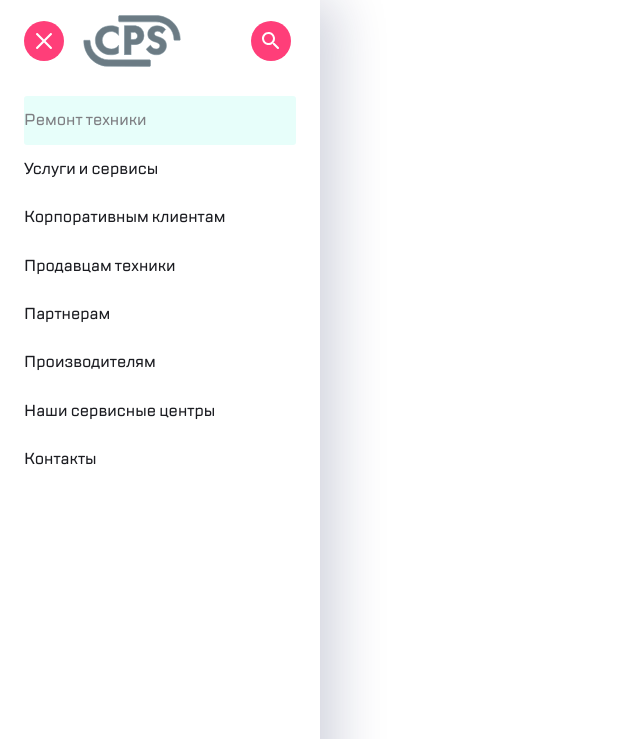
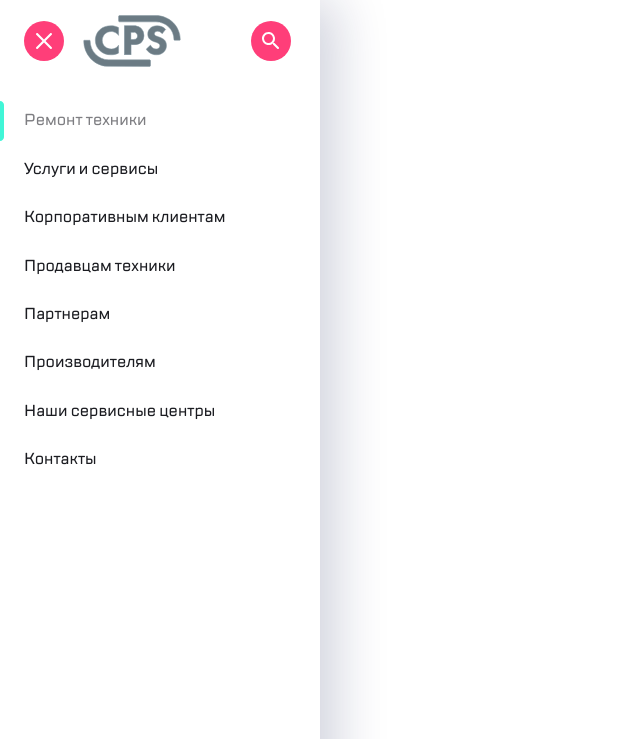
Before and after one commit to DmitryDez/task-1.3-by-Dmitry-N, a plain HTML site: page task-1.4/index.html in a window 1280 px wide. In both pictures the pointer is over the link "Ремонт техники". Shown: the top 739 px of the page, without its empty margins (0-640 px from the left). Drawn offline with Linux system fonts and the light colour scheme.

Commit message:
task 1.4 fix

```diff
--- a/task-1.4/style/style.css
+++ b/task-1.4/style/style.css
@@ -46,7 +46,9 @@ body {
 .modal-menu {
   width:     320px;
   min-width: 320px;
+  height:    100vh;
   box-shadow: 15px 0 50px 0 rgba(14, 24, 80, 0.2);
+  overflow-y: hidden;
 }
 
 .content-wrapper {
@@ -98,7 +100,7 @@ body {
   padding: 15px 0;
 }
 
-.navbar__item_selected::before {
+.navbar__item--selected::before {
   position: absolute;
   content: url('../assets/icons/highlight.svg');
   top:  5px;
@@ -109,8 +111,8 @@ body {
   color: #7E7E82;
 }
 
-.navbar__item:hover {
-  background-color: #e7fefa;
+.navbar__item:hover .navbar__link{
+  color: #7E7E82;
 }
 
 /*footer*/
```
